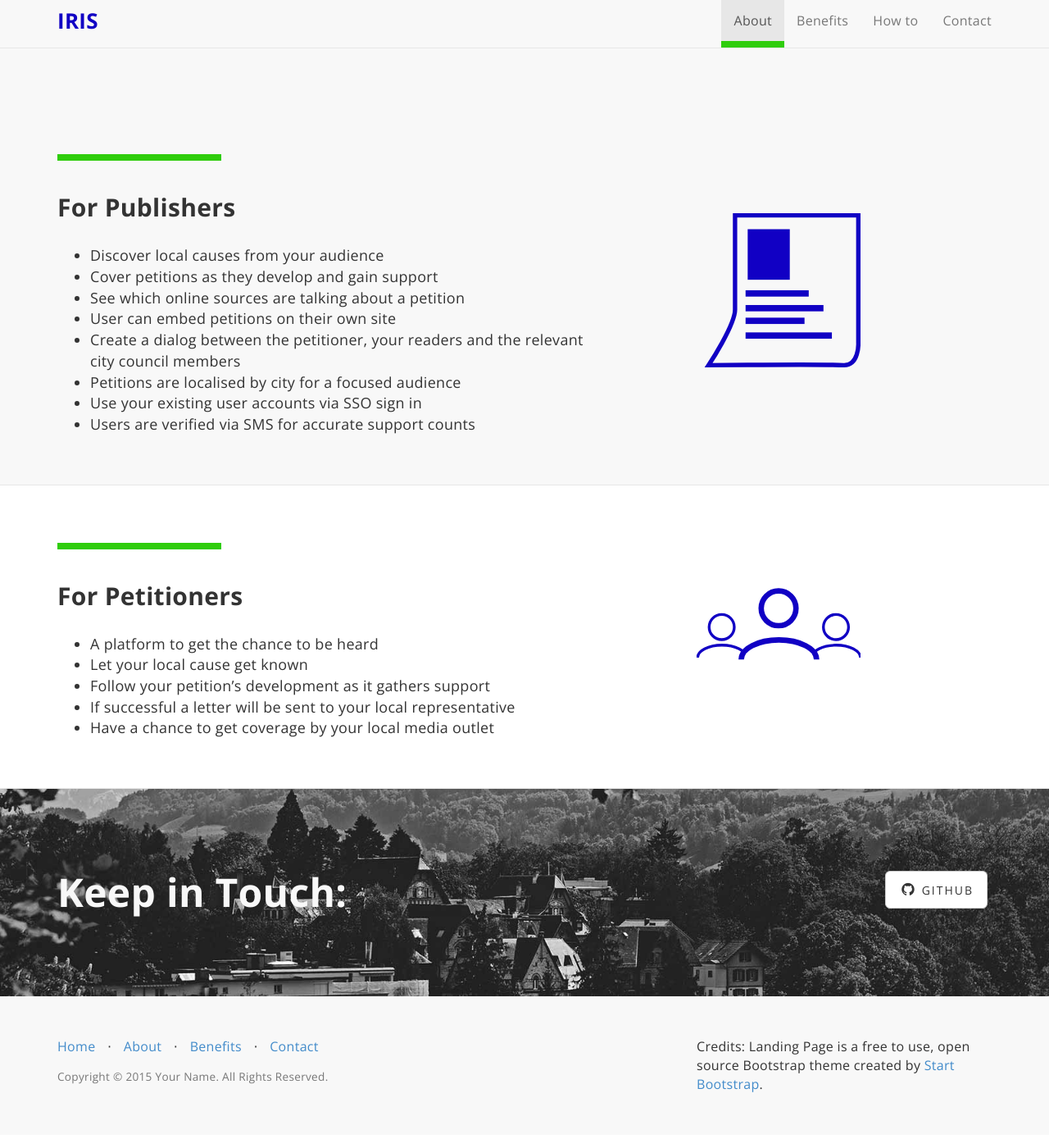
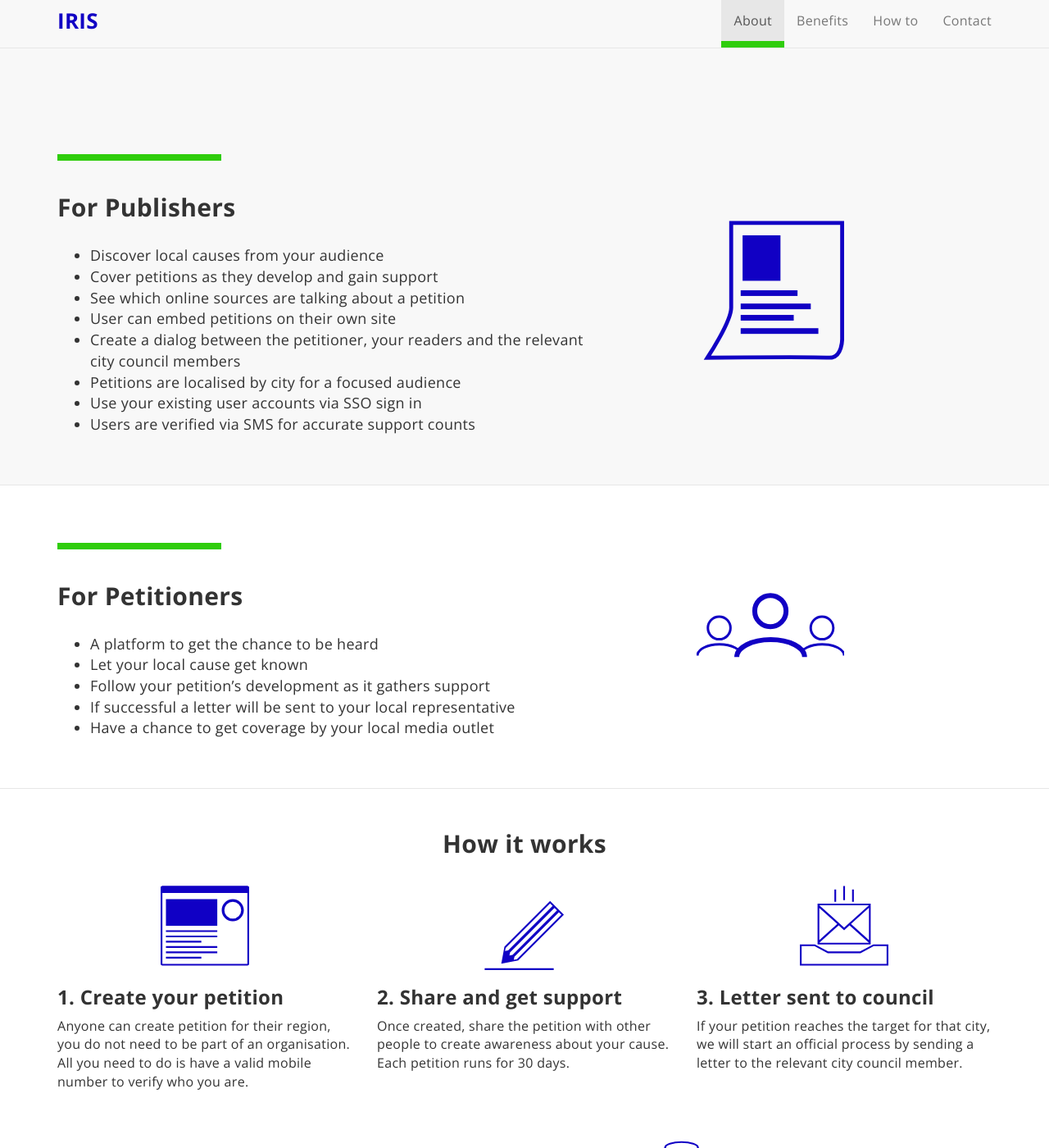
Before and after one commit to iris-dni/iris-landing-page, a Jekyll site: the page built from index.html, in a window 1280 px wide and 1400 px high, scrolled down 981 px. Shown: the whole window at 82% size. Built offline with Jekyll 4.4.1, drawn with Linux system fonts in a browser that asks for light colours; some of the changed text lies outside the part shown.

Commit message:
Add How to section

```diff
--- a/_includes/header.html
+++ b/_includes/header.html
@@ -21,7 +21,7 @@
           <a class="page-scroll" href="#benefits">Benefits</a>
         </li>
         <li>
-          <a class="page-scroll" href="/howto">How to</a>
+          <a class="page-scroll" href="#howTo">How to</a>
         </li>
         <li>
           <a class="page-scroll" href="#contact">Contact</a>
--- a/_includes/page_content.html
+++ b/_includes/page_content.html
@@ -11,11 +11,41 @@
           <div class="benefit__content">{{ post.content }}</div>
         </div>
         <div class="col-lg-4 col-lg-offset-1 col-sm-4">
-          <img class="img-responsive" src="/img/services/{{ post.img }}"
-          width="200">
+          <img class="benefit__image" src="/img/services/{{ post.img }}">
         </div>
       </div>
     </div>
   </div>
   {% endfor %}
 </section>
+
+<section id="howTo">
+  <div class="container">
+    <h2 class="section-heading howTo__headline">How it works</h2>
+    <div class="row content-container howTo">
+      {% for post in site.categories.howTo reversed %}
+        <div class="col-lg-4 col-sm-12">
+          <div class="howTo__image-wrap">
+            <img class="howTo__image" src="/img/services/{{ post.img }}">
+          </div>
+          <h3 class="howTo__title">{{ post.title }}</h2>
+          <div class="howTo__content">{{ post.content }}</div>
+        </div>
+      {% endfor %}
+    </div>
+  </div>
+
+  <div class="container">
+    <div class="row content-container howTo">
+      {% for post in site.categories.interact reversed %}
+        <div class="col-lg-4 {% cycle 'col-lg-offset-2', '' %} col-sm-12">
+          <div class="howTo__image-wrap">
+            <img class="howTo__image" src="/img/services/{{ post.img }}">
+          </div>
+          <h3 class="howTo__title">{{ post.title }}</h2>
+          <div class="howTo__content">{{ post.content }}</div>
+        </div>
+      {% endfor %}
+    </div>
+  </div>
+</section>
--- a/_posts/howTo/2016-11-23-howTo-4.markdown
+++ b/_posts/interact/2016-11-23-howTo-4.markdown
@@ -1,7 +1,7 @@
 ---
 layout: howTo
 img: signature-graphic_support.svg
-category: howTo
+category: interact
 title: Supporting a petition
 description: |
 ---
--- a/_posts/howTo/2016-11-23-howTo-5.markdown
+++ b/_posts/interact/2016-11-23-howTo-5.markdown
@@ -1,7 +1,7 @@
 ---
 layout: howTo
 img: signature-graphic_platform.svg
-category: howTo
+category: interact
 title: Start your own platform
 description: |
 ---
--- a/css/landing-page.css
+++ b/css/landing-page.css
@@ -33,6 +33,13 @@ h6 {
   border-bottom: 8px solid #2fcd0c;
 }
 
+.content-container {
+  display: flex;
+  flex-direction: row;
+  align-items: center;
+}
+
+
 .about-text {
   padding: 60px;
   position: relative;
@@ -54,6 +61,30 @@ h6 {
 .benefit__content {
   font-size: 18px;
   font-weight: 400;
+}
+
+.benefit__image {
+  width: 50%;
+}
+
+.howTo {
+  align-items: flex-start;
+  padding-bottom: 50px;
+}
+
+.howTo__headline {
+  margin-top: 50px;
+  text-align: center;
+}
+
+.howTo__image-wrap {
+  text-align: center;
+  width: 30%;
+  margin: 0 auto;
+}
+
+.howTo__image {
+  width: 100%;
 }
 
 .intro-header {
@@ -92,12 +123,6 @@ h6 {
 
 .intro-message > h3 {
   margin-bottom: 3em;
-}
-
-.content-container {
-  display: flex;
-  flex-direction: row;
-  align-items: center;
 }
 
 #contact {
```
Also changed, not shown: _layouts/howTo.html (renamed from _layouts/howto.html).
